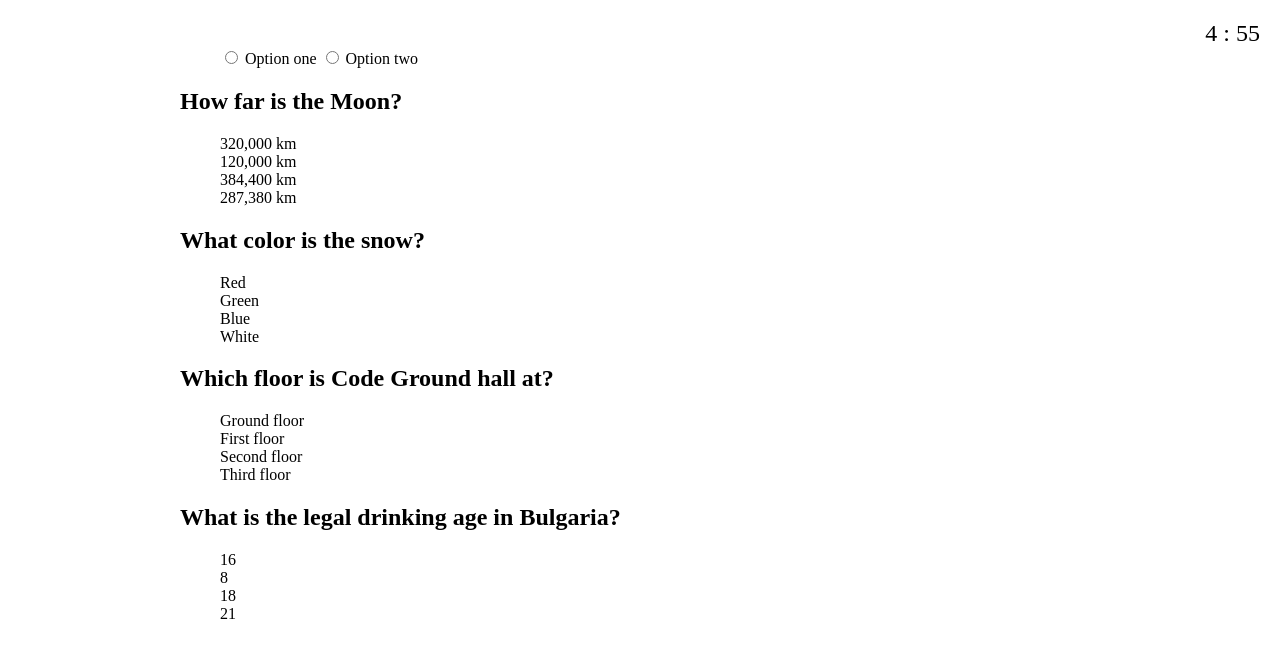
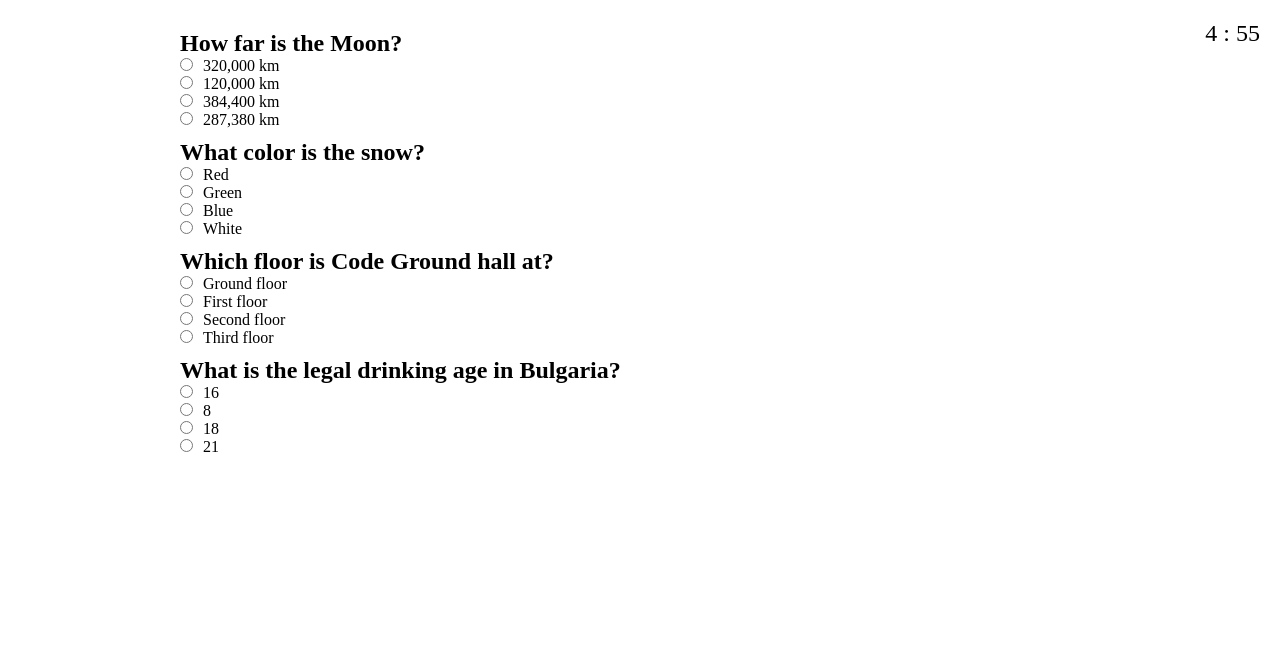
Before and after one commit to monty-georgiev/JS-Apps-Course, a plain HTML site: page Lect2/homework/problem2/index.html in a window 1280 px wide. Drawn offline with Linux system fonts and the light colour scheme.

Commit message:
Poll
Added view rendering of the questions;

```diff
--- a/Lect2/homework/problem2/css/style.css
+++ b/Lect2/homework/problem2/css/style.css
@@ -1,3 +1,9 @@
+* {
+    margin: 0;
+    padding: 0;
+    box-sizing: border-box;
+}
+
 .main-wrapper {
     max-width: 960px;
     margin: 0 auto;
@@ -18,3 +24,11 @@ ul {
 .questions-holder {
     padding: 20px;
 }
+
+.question {
+    margin: 10px 0;
+}
+
+input[type="radio"] {
+    margin-right: 10px;
+}
--- a/Lect2/homework/problem2/index.html
+++ b/Lect2/homework/problem2/index.html
@@ -10,24 +10,6 @@
 <div class="main-wrapper">
     <span class="timer" id="timer">5 : 00</span>
     <section class="questions-holder" id="questions-holder">
-
-        <article class="question">
-            <h2 class="question-title"></h2>
-            <ul>
-                <li>
-                    <label>
-                        <input type="radio" name="q1"/>
-                        Option one
-                    </label>
-                    <label>
-                        <input type="radio" name="q1"/>
-                        Option two
-                    </label>
-
-                </li>
-            </ul>
-        </article>
-
     </section>
 </div>
 <script src="js/app.js"></script>
--- a/Lect2/homework/problem2/js/app.js
+++ b/Lect2/homework/problem2/js/app.js
@@ -3,6 +3,7 @@
 
     var questions = [
         {
+            questionId: 1,
             title: 'How far is the Moon?',
             answers: [
                 '320,000 km',
@@ -13,6 +14,7 @@
             correct: 2
         },
         {
+            questionId: 2,
             title: 'What color is the snow?',
             answers: [
                 'Red',
@@ -21,7 +23,9 @@
                 'White'
             ],
             correct: 3
-        }, {
+        },
+        {
+            questionId: 3,
             title: 'Which floor is Code Ground hall at?',
             answers: [
                 'Ground floor',
@@ -30,7 +34,9 @@
                 'Third floor'
             ],
             correct: 0
-        }, {
+        },
+        {
+            questionId: 4,
             title: 'What is the legal drinking age in Bulgaria?',
             answers: [
                 '16',
@@ -80,7 +86,14 @@
 
         question.answers.forEach(function (answer) {
             var li = document.createElement('li');
-            li.innerText = answer;
+            var label = document.createElement('label');
+            var input = document.createElement('input');
+            input.setAttribute('type', 'radio');
+            input.setAttribute('name', question.questionId);
+            label.appendChild(input);
+            var textAnswer = document.createTextNode(answer);
+            label.appendChild(textAnswer);
+            li.appendChild(label);
             ul.appendChild(li);
         });
 
```
